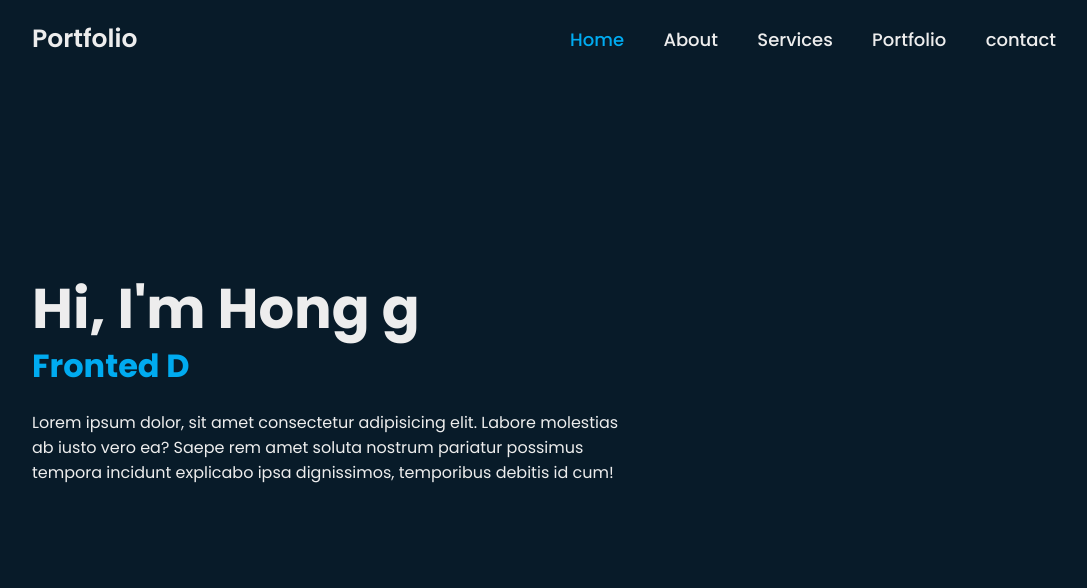
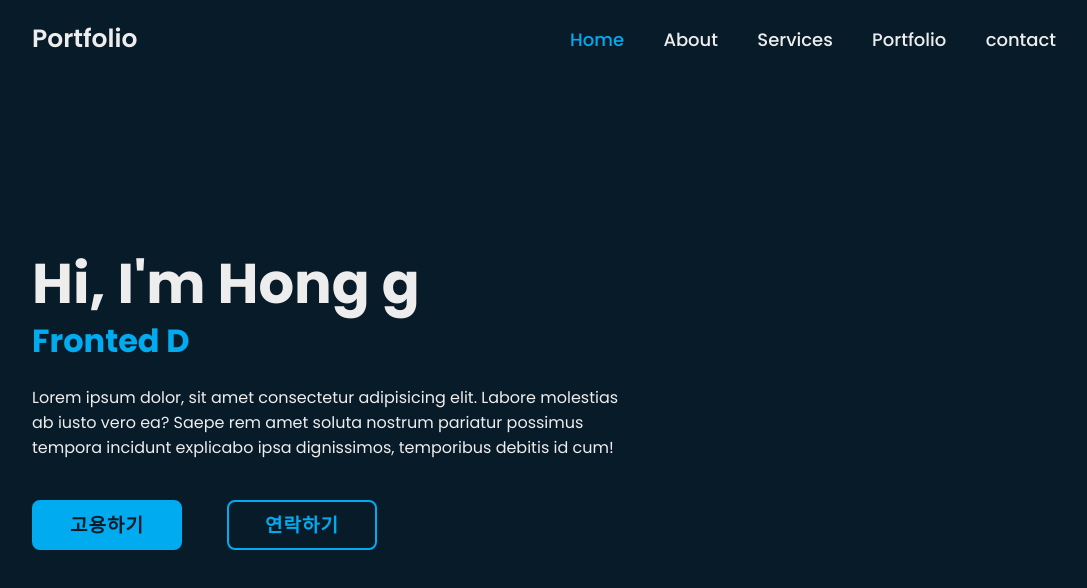
Before and after one commit to cccaim/Portfolio, a plain HTML site: page index.html in a window 1280 px wide. Shown: the whole page, without its empty margins (96-1183 px from the left). Drawn offline with nearby package versions, Linux system fonts and the light colour scheme.

Commit message:
버튼추가 및 css

```diff
--- a/index.html
+++ b/index.html
@@ -34,6 +34,10 @@
           possimus tempora incidunt explicabo ipsa dignissimos, temporibus
           debitis id cum!
         </p>
+        <div class="btn-box">
+          <a href="#">고용하기</a>
+          <a href="#">연락하기</a>
+        </div>
       </div>
     </section>
   </body>
--- a/style.css
+++ b/style.css
@@ -69,3 +69,53 @@ header {
   font-size: 16px;
   margin: 20px 0 40px;
 }
+
+.home-content .btn-box {
+  display: flex;
+  justify-content: space-between;
+  width: 345px;
+  height: 50px;
+}
+
+.btn-box a {
+  display: flex;
+  justify-content: center;
+  align-items: center;
+  width: 150px;
+  height: 100%;
+  background-color: #00abf0;
+  border: 2px solid #00abf0;
+  border-radius: 8px;
+  font-size: 19px;
+  color: #081b29;
+  text-decoration: none;
+  font-weight: 600;
+  letter-spacing: 1px;
+
+  z-index: 1;
+  overflow: hidden;
+}
+
+.btn-box a:nth-child(2) {
+  background-color: transparent;
+  color: #00abf0;
+}
+.btn-box a::before {
+  content: "";
+  position: absolute;
+  top: 0;
+  left: 0;
+  width: 0;
+  height: 100%;
+  background-color: tomato;
+  z-index: -1;
+  transition: 0.5s;
+}
+
+/* a버튼에 마우스 올릴때 가상클래스 */
+.btn-box a:hover::before {
+  width: 100%;
+}
+.btn-box a:hover {
+  color: #ededed;
+}
```
